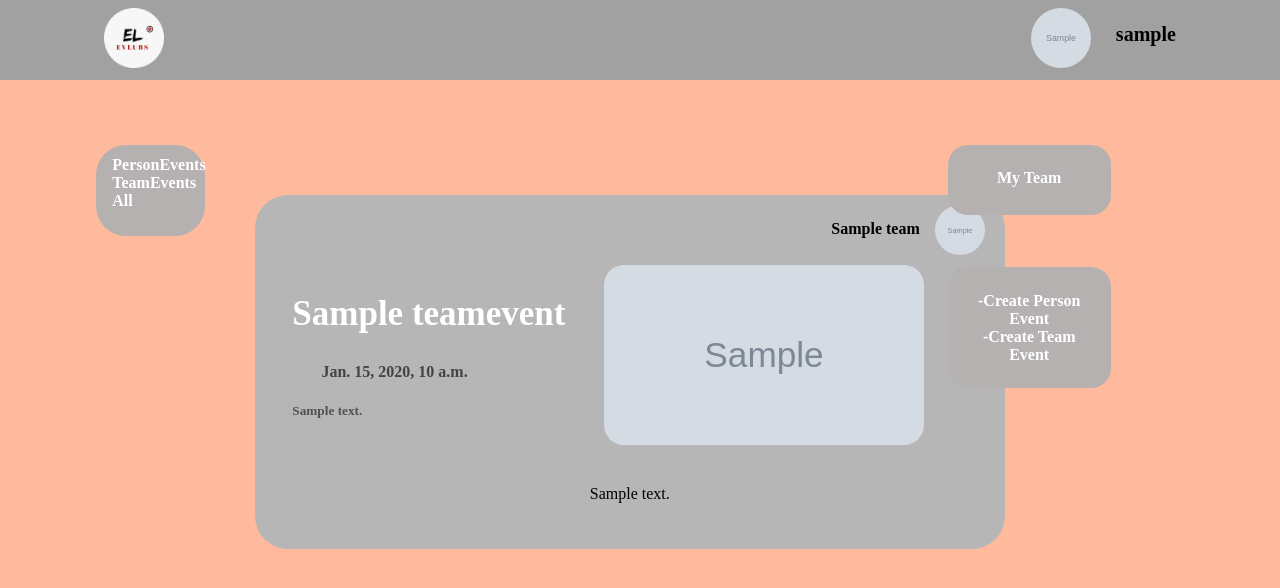
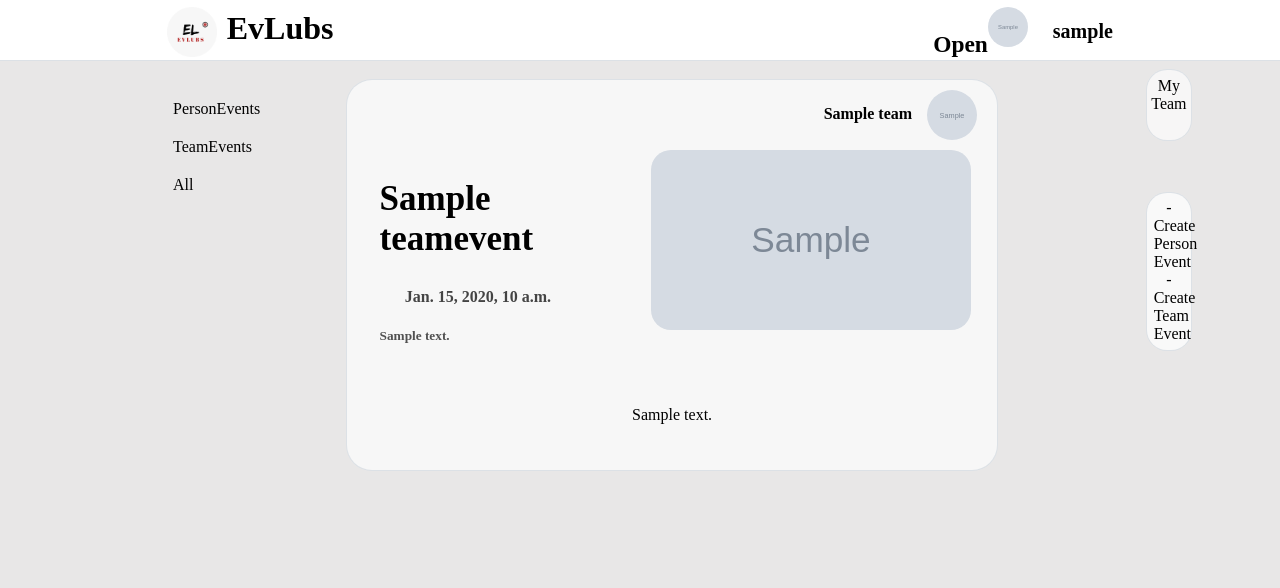
Before and after one commit to NaRCeLEr/EvLubs, a Django app: page /teamEvents in a window 1280 px wide. Shown: the top 588 px of the page. Run offline with Django 4.2, Linux system fonts and the light colour scheme; a user stored in the database is signed in; tables that the repository leaves empty hold one stand-in row (values such as "Sample post"); grey boxes marked "Sample" are stand-in pictures.

Commit message:
TeamRequests

```diff
--- a/EvLubs/main/admin.py
+++ b/EvLubs/main/admin.py
@@ -7,3 +7,4 @@ admin.site.register(TeamEvent)
 admin.site.register(Category)
 admin.site.register(Team)
 admin.site.register(Club)
+admin.site.register(TeamRequest)
--- a/EvLubs/main/models.py
+++ b/EvLubs/main/models.py
@@ -27,6 +27,7 @@ class Team(models.Model):
     title = models.CharField(max_length=255)
     logo = models.ImageField(blank=True, null=True)
     description = models.TextField(null=True, blank=True)
+    cat = models.ForeignKey('Category', on_delete=models.DO_NOTHING)
 
     admin = models.ForeignKey(Profile, on_delete=models.DO_NOTHING)
 
@@ -94,3 +95,8 @@ class TeamEvent(models.Model):
 
     def get_absolute_url(self):
         return reverse('TeamEventDetail', kwargs={'pk': self.pk})
+
+class TeamRequest(models.Model):
+    from_profile = models.ForeignKey(Profile, on_delete=models.DO_NOTHING, related_name='from_profile')
+    to_profile = models.ForeignKey(Profile, on_delete=models.DO_NOTHING, related_name='to_profile')
+    is_checked = models.BooleanField(default=False)
--- a/EvLubs/main/static/main/css/main.css
+++ b/EvLubs/main/static/main/css/main.css
@@ -1,13 +1,13 @@
 body {
     margin: 0;
     padding: 0;
-    background-color: #FFBA9D;
+    background-color: #e8e7e7;
 }
 
 .wrapper {
-    width: 85%;
+    width: 75%;
     margin: auto;
-    margin-top: 65px;
+    margin-top: 10px;
 
     display: flex;
 }
@@ -29,25 +29,38 @@ input {
     display: flex;
     justify-content: center;
 
-    max-height: 80px;
+    max-height: 60px;
 
-    background-color: #A1A1A1;
+    background-color: #fff;
+    box-shadow: 0 0 0 1px #dce1e6;
 }
 
 .head-content {
-    width: 85%;
+    width: 75%;
 
     display: flex;
     justify-content: space-between;
 }
 
 .logo img {
-    max-width: 60px;
-    min-height: 60px;
+    max-width: 50px;
+    min-height: 50px;
 }
 
 .logo {
     padding: 0.7%;
+    display: flex;
+}
+.logo a {
+    display: flex;
+
+    text-decoration: none;
+}
+
+.logo a h1 {
+    margin: 2% 10px;
+    text-decoration: none;
+    color: black;
 }
 
 .head-profile {
@@ -64,14 +77,14 @@ input {
 }
 
 .head-profile_logo img {
-    width: 60px;
-    height: 60px;
+    width: 40px;
+    height: 40px;
 
     border-radius: 50px;
 }
 
 .head-profile_name {
-    padding-top: 10%;
+    padding-top: 7%;
 }
 
 .head-profile a {
@@ -83,43 +96,42 @@ input {
 /* EVENTS_VARIOUS */
 
 .Events-various {
-    width: 10%;
+    width: 150px;
     max-height: 80px;
-
-    background-color: #B5B1B1;
-
-    border: none;
-    border-radius: 30px;
 
     padding-top: 1%;
 }
 
 .Events-various a {
     text-decoration: none;
-    color: #fff;
+    color: black;
 
     padding-left: 15%;
-    font-weight: bold;
+    display: block;
+    font-weight: normal;
+    margin-top: 20px;
 }
 
 /* CONTENT */
 
 .Content {
-    width: 60%;
-    margin-left: 50px;
+    width: 70%;
+    margin-left: 100px;
 }
 
 /* EVENTS */
 
 .Event-item {
     margin: auto;
-    width: 750px;
+    width: 650px;
     min-height: 300px;
 
-    margin-top: 50px;
+    margin-top: 10px;
 
-    background-color: #B6B6B6;
-    border-radius: 33px;
+    background-color: #f7f7f7;
+    /* border: 1px solid #dce1e6;s */
+    box-shadow: 0 0 0 1px #dce1e6;
+    border-radius: 25px;
 }
 
 .Event-item_header {
@@ -165,7 +177,7 @@ input {
 }
 
 .item-content_inf h2 {
-    color: #fff;
+    color: black;
     font-size: 35px;
     font-weight: bold;
 }
@@ -213,14 +225,17 @@ input {
 /* TEAM BLOCK */
 
 .team-block {
-    margin-left: 40px;
+    margin-left: 150px;
 
     width: 15%;
 
     border-radius: 20px;
 
-    background-color: #B5B1B1;
+    background-color: #f7f6f6;
+    box-shadow: 0 0 0 1px #dce1e6;
+
     text-align: center;
+
 
     max-height: 70px;
     position: relative;
@@ -232,8 +247,8 @@ input {
 
 .Team a {
     text-decoration: none;
-    color: #fff;
-    font-weight: bold;
+    color: black;
+    font-weight: normal;
 }
 
 .create-block {
@@ -241,14 +256,16 @@ input {
     padding: 15%;
 
 
-    background-color: #B5B1B1;
+    background-color: #f9f9f9;
+    box-shadow: 0 0 0 1px #dce1e6;
+
     border-radius: 20px;
 }
 
 .create-block a {
-    color: #fff;
+    color: black;
     text-decoration: none;
-    font-weight: bold;
+    font-weight: normal;
     display: block;
 }
 
--- a/EvLubs/main/static/main/js/search.js
+++ b/EvLubs/main/static/main/js/search.js
@@ -1,6 +1,4 @@
-document.getElementById('elastic').onchange = function() {
 
-}
 
 function searc(a) {
     let value = a.value.trim().toLowerCase();
--- a/EvLubs/main/templates/main/Profile.html
+++ b/EvLubs/main/templates/main/Profile.html
@@ -28,6 +28,9 @@
                 <a href="{% url 'profileEdit' %}">Edit</a>
             </div>
             {% endif %}
+            <div class="logout">
+                <a href="{% url 'logout' %}">LogOut</a>
+            </div>
         </div>
 
 
--- a/EvLubs/main/templates/main/base.html
+++ b/EvLubs/main/templates/main/base.html
@@ -11,9 +11,31 @@
     <div class="head">
         <div class="head-content">
             <div class="logo">
-                <a href="{% url 'home' %}"><img src="{% static 'main/img/EvLubsLogo.png' %}" alt=""></a>
+                <a href="{% url 'home' %}"><img src="{% static 'main/img/EvLubsLogo.png' %}" alt=""><h1>EvLubs</h1></a>
             </div>
+
             <div class="head-profile">
+                <!-- <div class="requests">
+                    {% for req in requests %}
+                    {% if not req.is_checked %}
+                    <input type="text" value="{{req.pk}}" onclick="agree(this)">
+                    {% endif %}
+                    {% endfor %}
+                </div> -->
+                <div class="requests">
+                    <h3 name="open" onclick="openBlock()">Open</h3>
+                    <div class="requests_block hidden" id="requests">
+                        <h2>REQUESTS</h2>
+                        {% for i in requests %}
+                        <div class="request_item">
+                            <p>{{i.from_profile}} want to enjoy in your team</p>
+                            <button onclick="agree(pk='{{i.pk}}', res='ok')" class="agreeBtn">Ok</button>
+                            <button onclick="agree(pk='{{i.pk}}', res='no')" class="disAgreeBtn">NO</button>
+                        </div>
+                        {% endfor %}
+                        <h3 onclick="closeBlock()">close</h3>
+                    </div>
+                </div>
                 <div class="head-profile_logo">
                     {% if profile.logo %}
                         <img src="{{profile.logo.url}}" alt="">
@@ -57,5 +79,42 @@
 
 
     </div>
+    <script src="https://ajax.googleapis.com/ajax/libs/jquery/3.6.4/jquery.min.js"></script>
+    <script>
+        var requests_block = document.querySelector('#requests')
+        function openBlock() {
+            requests_block.classList.remove('hidden');
+        }
+        function closeBlock() {
+            requests_block.classList.add('hidden');
+        }
+
+        function agree(pk, res) {
+            console.log(pk)
+            console.log(res)
+            if (res == 'ok') {
+                $.ajax({
+                    url: "{% url 'agree' %}",
+                    method: 'POST',
+                    data: {
+                        'pk': pk,
+                        'res': res
+                    },
+                    success: () => {console.log('ok')}
+                });
+            }else {
+                $.ajax({
+                    url: "{% url 'agree' %}",
+                    method: 'POST',
+                    data: {
+                        'pk': pk,
+                        'res': res
+                    },
+                    success: () => {console.log('ok')}
+                });
+            }
+
+        }
+    </script>
 </body>
 </html>
--- a/EvLubs/main/urls.py
+++ b/EvLubs/main/urls.py
@@ -11,6 +11,7 @@ urlpatterns = [
 
 	path('register', RegisterUser.as_view(), name='Register'),
 	path('login', LoginUser.as_view(), name='Login'),
+	path('logout', logoutuser, name='logout'),
 
 	path('createPersonEvent', CreatePersonEvent.as_view(), name='CreatePersonEvent'),
 	path('createTeamEvent', CreateTeamEvent.as_view(), name='CreateTeamEvent'),
@@ -28,7 +29,10 @@ urlpatterns = [
 	path('saveTeamEvent', saveTeamEvent, name='saveTeamEvent'),
 
 	path('profileEdit', profileEdit, name='profileEdit'),
+	path('findTeam', findTeam, name='findTeam'),
 
 	path('personEvents', personEvents, name='personEvents'),
 	path('teamEvents', teamEvents, name='teamEvents'),
+
+	path('agree', agree, name='agree'),
 ] + static(settings.MEDIA_URL, document_root=settings.MEDIA_ROOT)
--- a/EvLubs/main/views.py
+++ b/EvLubs/main/views.py
@@ -6,6 +6,7 @@ from django.contrib.auth.views import LoginView
 from django.urls import reverse_lazy
 from django.contrib.auth import logout, login
 from queryset_sequence import QuerySetSequence
+from django.views.decorators.csrf import csrf_exempt
 
 
 class Index(ListView):
@@ -18,8 +19,9 @@ class Index(ListView):
 		context['Categorys'] = Category.objects.all()
 		personEvents = PersonEvent.objects.filter(city=self.request.user.profile.city)
 		teamEvents = TeamEvent.objects.filter(city=self.request.user.profile.city)
-		context['Events'] = QuerySetSequence(personEvents, teamEvents)
+		context['Events'] = QuerySetSequence(personEvents, teamEvents).order_by('-date')
 		context['cats'] = Category.objects.all()
+		context['requests'] = TeamRequest.objects.filter(to_profile=self.request.user.profile)
 		return context
 
 	# def post(self, request, **kwargs):
@@ -70,6 +72,29 @@ def cityEvents(request):
 
 	return render (request, 'main/CityEvents.html', context)
 
+
+@csrf_exempt
+def agree(request):
+    if request.method == 'POST':
+        res = request.POST.get('res')
+        if res == 'ok':
+            pk = request.POST.get('pk')
+            req = TeamRequest.objects.get(pk=pk)
+            req.is_checked = True
+            user = req.from_profile
+            team = req.to_profile.Team
+            user.Team = team
+            user.save()
+            req.save()
+        else:
+            pk = request.POST.get('pk')
+            req = TeamRequest.objects.get(pk=pk)
+            req.is_checked = True
+            req.save()
+
+
+    return redirect('home')
+
 # 												Register/Login/LogOut
 
 
@@ -95,7 +120,7 @@ class LoginUser(LoginView):
 
 def logoutuser(request):
 	logout(request)
-	return redirect('login')
+	return redirect('Login')
 
 
 # 												PersonEvent
@@ -245,6 +270,22 @@ class TeamDetail(DetailView):
 	context_object_name = 'Team'
 	template_name = 'main/TeamDetail.html'
 
+@csrf_exempt
+def findTeam(request):
+	context = {
+		'Teams': Team.objects.all(),
+		'profile': request.user.profile,
+	}
+	if request.method == 'POST':
+		team = Team.objects.get(title=request.POST.get('team'))
+		user = request.user
+		req = TeamRequest(from_profile=user.profile, to_profile=team.admin)
+		req.save()
+
+	return render(request, 'main/findTeam.html', context)
+
+
+
 
 #												 Club
 
```
Also changed, not shown: other parts of EvLubs/main/static/main/css/main.css (+69 -4 lines), EvLubs/main/templates/main/findTeam.html (added, +27 -0 lines), EvLubs/main/templates/main/index.html (+5 -3 lines), EvLubs/main/migrations/0006_team_cat.py (added), EvLubs/main/migrations/0007_teamrequest.py (added), EvLubs/main/migrations/0008_teamrequest_is_checked_alter_teamrequest_is_agreed.py (added), EvLubs/main/migrations/0009_remove_teamrequest_is_agreed.py (added).
